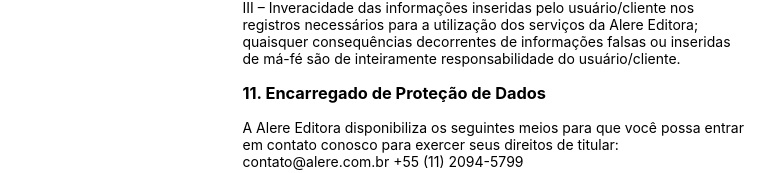
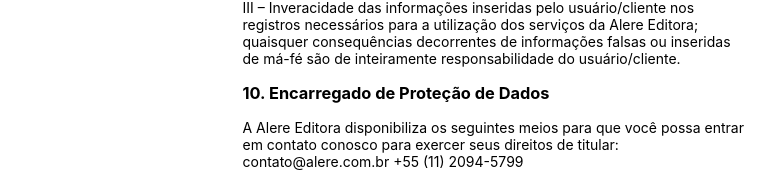
Before and after one commit to AlexSierraTI/alere-website, a Next.js app: page /privacidade in a window 1280 px wide. Shown: the part 4788-4961 px from the top of the page, without its empty margins (269-1048 px from the left). Built offline with nearby package versions, Linux system fonts and the light colour scheme.

Commit message:
fix: numeracao da politica de privacidade

```diff
--- a/presentation/politica-de-privacidade/politica-de-privacidade.tsx
+++ b/presentation/politica-de-privacidade/politica-de-privacidade.tsx
@@ -116,7 +116,7 @@ const PoliticaDePrivacidade: React.FC = () => {
           <p>II – Ações maliciosas de terceiros, como ataques de hackers, exceto se comprovada conduta culposa ou deliberada da {nomeEmpresarialSimplificado}.</p>
           <p>Destacamos que em caso de incidentes de segurança que possam gerar risco ou dano relevante para você ou qualquer um de nossos usuários/clientes, comunicaremos aos afetados e a Autoridade Nacional de Proteção de Dados sobre o ocorrido e cumpriremos as providências necessárias.</p>
           <p>III – Inveracidade das informações inseridas pelo usuário/cliente nos registros necessários para a utilização dos serviços da {nomeEmpresarialSimplificado}; quaisquer consequências decorrentes de informações falsas ou inseridas de má-fé são de inteiramente responsabilidade do usuário/cliente.</p>
-          <h3>11. Encarregado de Proteção de Dados</h3>
+          <h3>10. Encarregado de Proteção de Dados</h3>
           <p>A {nomeEmpresarialSimplificado} disponibiliza os seguintes meios para que você possa entrar em contato conosco para exercer seus direitos de titular: {meiosDeContato.join(' ')}</p>
           <p>Caso tenha dúvidas sobre esta Política de Privacidade ou sobre os dados pessoais que tratamos, você pode entrar em contato com o nosso Encarregado de Proteção de Dados Pessoais, através dos seguintes canais:</p>
           <p>{nomeEncarregado} ({cpfEncarregado})</p>
```
